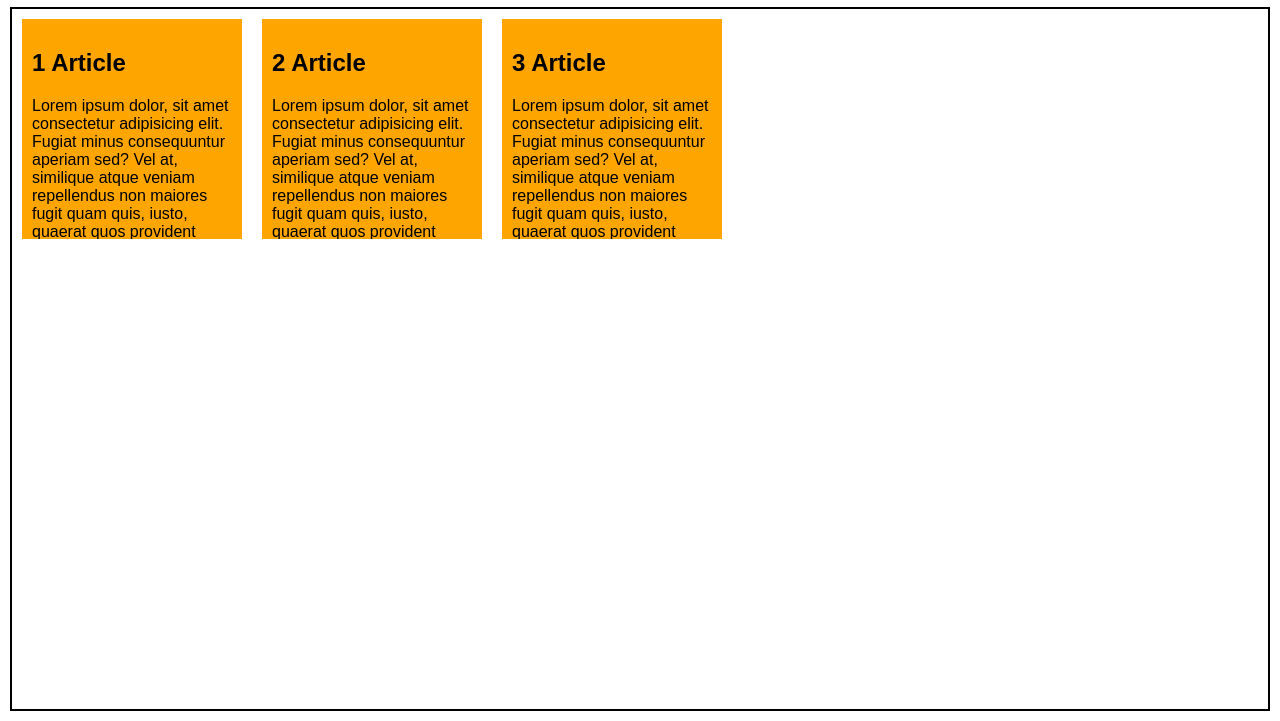
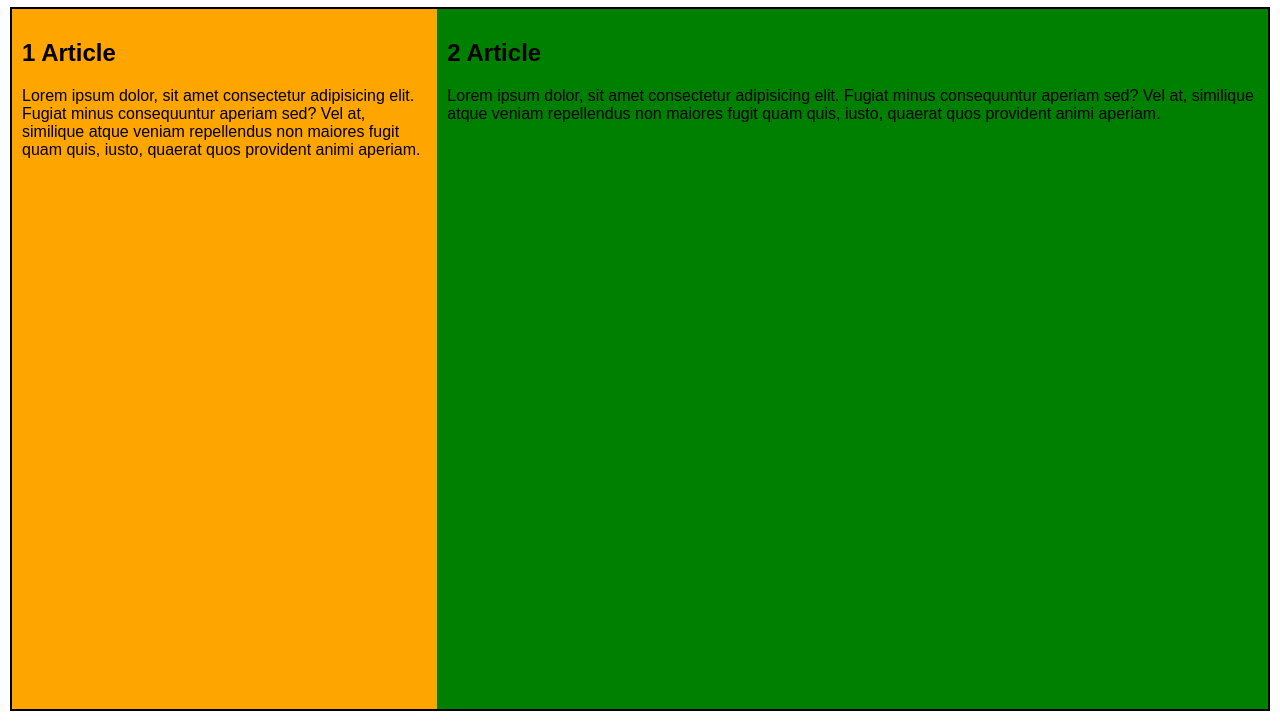
Before and after one commit to Rizwan17/web-development, a plain HTML site: page css-layout-flexbox/index.html in a window 1280 px wide. Shown: the part 103-824 px from the top of the page. Drawn offline with Linux system fonts and the light colour scheme.

Commit message:
css layout flexbox

```diff
--- a/css-layout-flexbox/index.html
+++ b/css-layout-flexbox/index.html
@@ -30,11 +30,11 @@
             <h2>2 Article</h2>
             <p>Lorem ipsum dolor, sit amet consectetur adipisicing elit. Fugiat minus consequuntur aperiam sed? Vel at, similique atque veniam repellendus non maiores fugit quam quis, iusto, quaerat quos provident animi aperiam.</p>
         </article>
-        <article>
+        <!-- <article>
             <h2>3 Article</h2>
             <p>Lorem ipsum dolor, sit amet consectetur adipisicing elit. Fugiat minus consequuntur aperiam sed? Vel at, similique atque veniam repellendus non maiores fugit quam quis, iusto, quaerat quos provident animi aperiam.</p>
             <p>Lorem ipsum dolor sit amet consectetur, adipisicing elit. Perferendis quae fugit, doloremque repellendus consequuntur, omnis sint expedita minima pariatur ullam tempore dolore. Omnis sapiente consequatur cumque ducimus et architecto perferendis.</p>
-        </article>
+        </article> -->
 
 
 
--- a/css-layout-flexbox/style.css
+++ b/css-layout-flexbox/style.css
@@ -18,12 +18,22 @@ h1 {
 }
 
 article {
-    width: 200px;
+    /* width: 200px;
     height: 200px;
     overflow: hidden;
+    margin: 10px; */
     padding: 10px;
-    margin: 10px;
+    box-sizing: border-box;
     background: orange;
+}
+article:nth-of-type(1) {
+    background: orange;
+}
+/* article:nth-of-type(2) {
+    background: white;
+} */
+article:nth-of-type(2){
+    background: green;
 }
 /* flexing */
 /* flex, inline flex,  */
@@ -65,3 +75,27 @@ flex-grow, flex-shrink, flex-basis */
 /* article:first-child {
     align-self: center;
 } */
+
+article:nth-of-type(1) {
+    /* short hand property of grow, shrink and basis */
+    /* flex: 1 1 0; */
+
+    /* flex-grow: 1;
+    flex-shrink: 1; */
+    flex: 1;
+    /* flex-grow: 1;
+    flex-shrink: 5;
+    flex-basis: 300px; */
+}
+
+article:nth-of-type(2) {
+    /* short hand property of grow, shrink and basis */
+    /* flex: 1 1 0; */
+
+    /* flex-grow: 1;
+    flex-shrink: 1; */
+    flex: 2;
+    /* flex-grow: 1;
+    flex-shrink: 1;
+    flex-basis: 300px; */
+}
```
